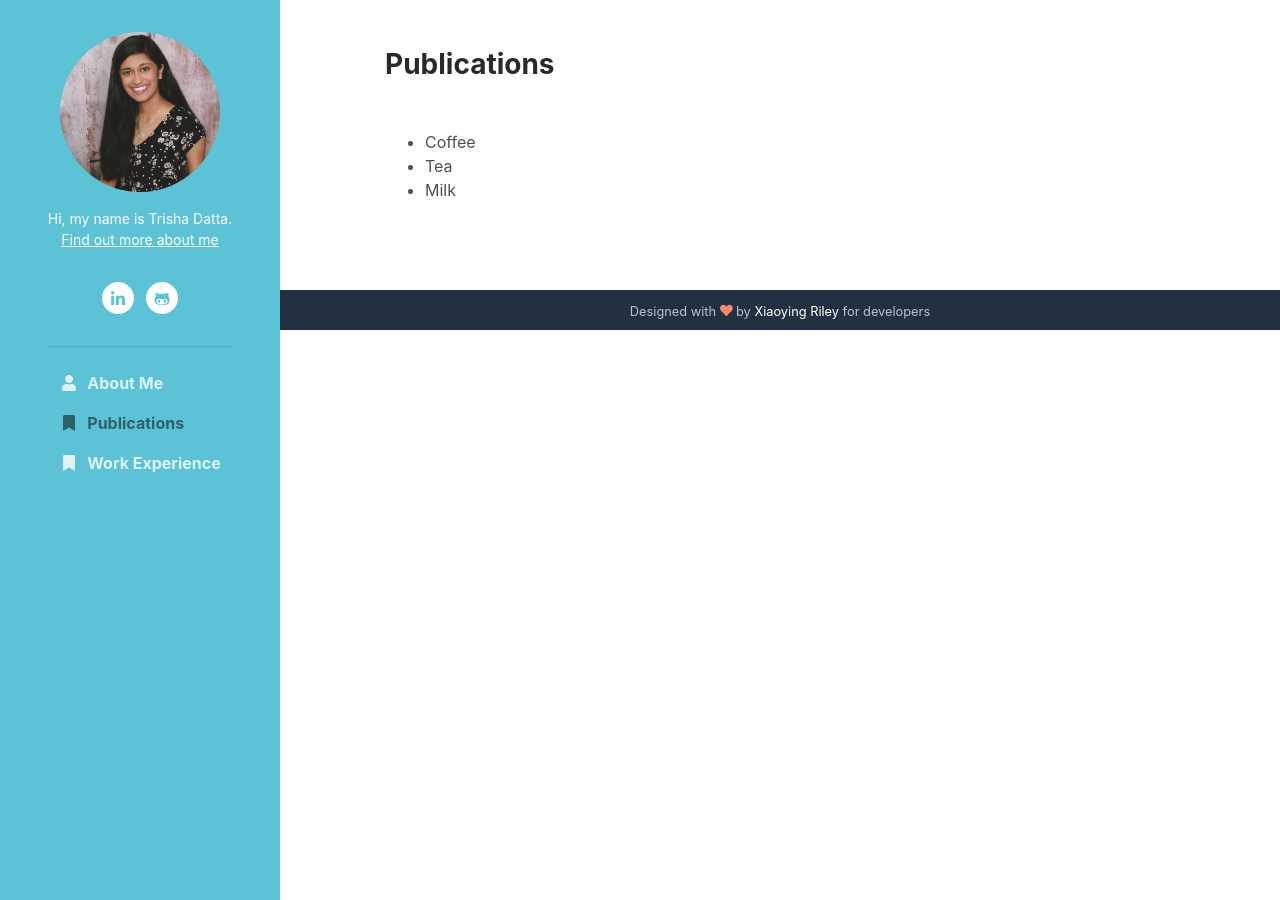
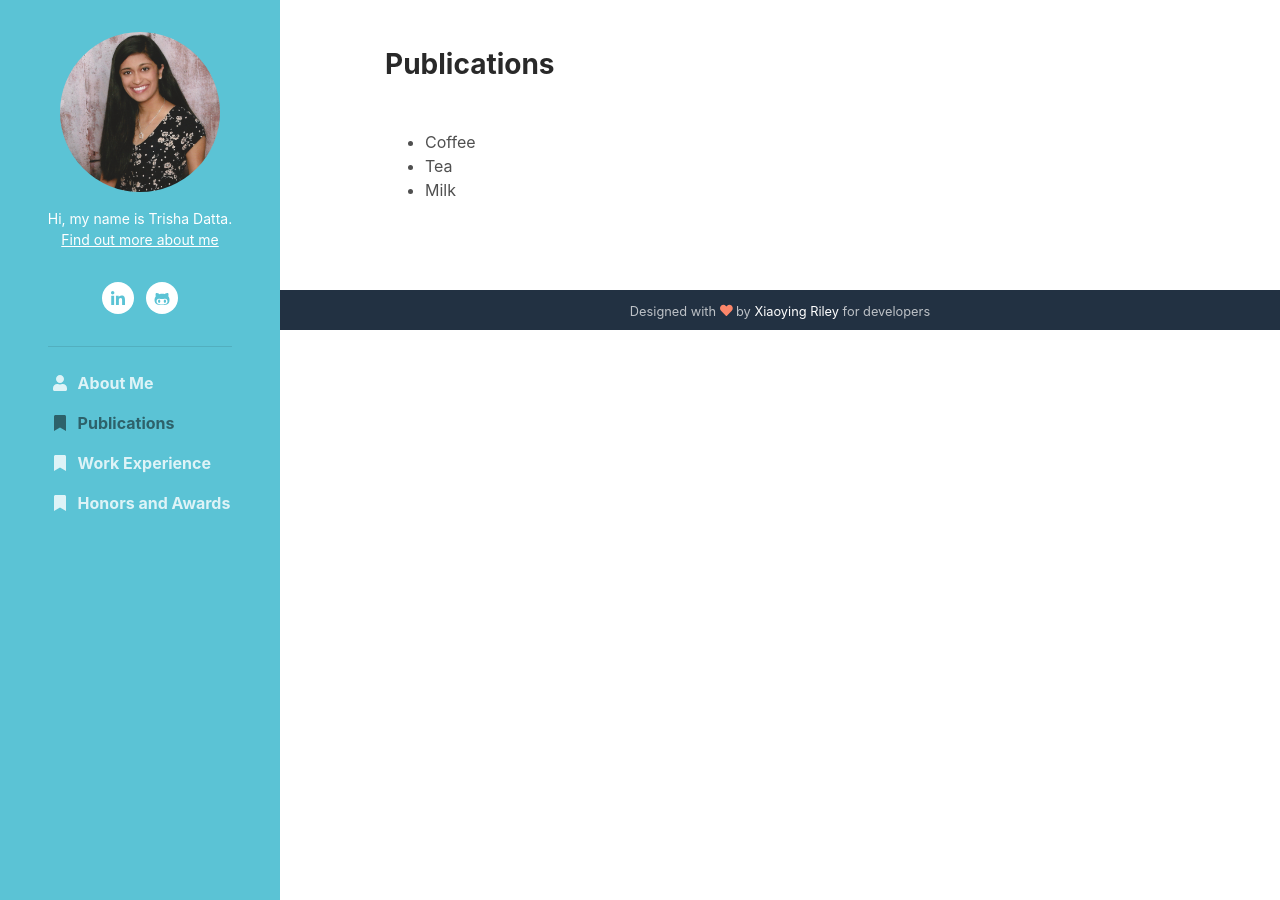
Before and after one commit to TrishaDatta/TrishaDatta.github.io, a Jekyll site: the page publications.html, which Jekyll copies as it is, in a window 1280 px wide. Built offline with Jekyll 4.4.1, drawn with Linux system fonts in a browser that asks for light colours; nearby versions of some CDN libraries.

Commit message:
Update publications.html

```diff
--- a/publications.html
+++ b/publications.html
@@ -58,6 +58,9 @@
 					<li class="nav-item">
 					    <a class="nav-link" href="work.html"><i class="fas fa-bookmark fa-fw mr-2"></i>Work Experience</a>
 					</li>
+					<li class="nav-item">
+					    <a class="nav-link" href="honors.html"><i class="fas fa-bookmark fa-fw mr-2"></i>Honors and Awards</a>
+					</li>
 				</ul>
 
 			</div>
```
